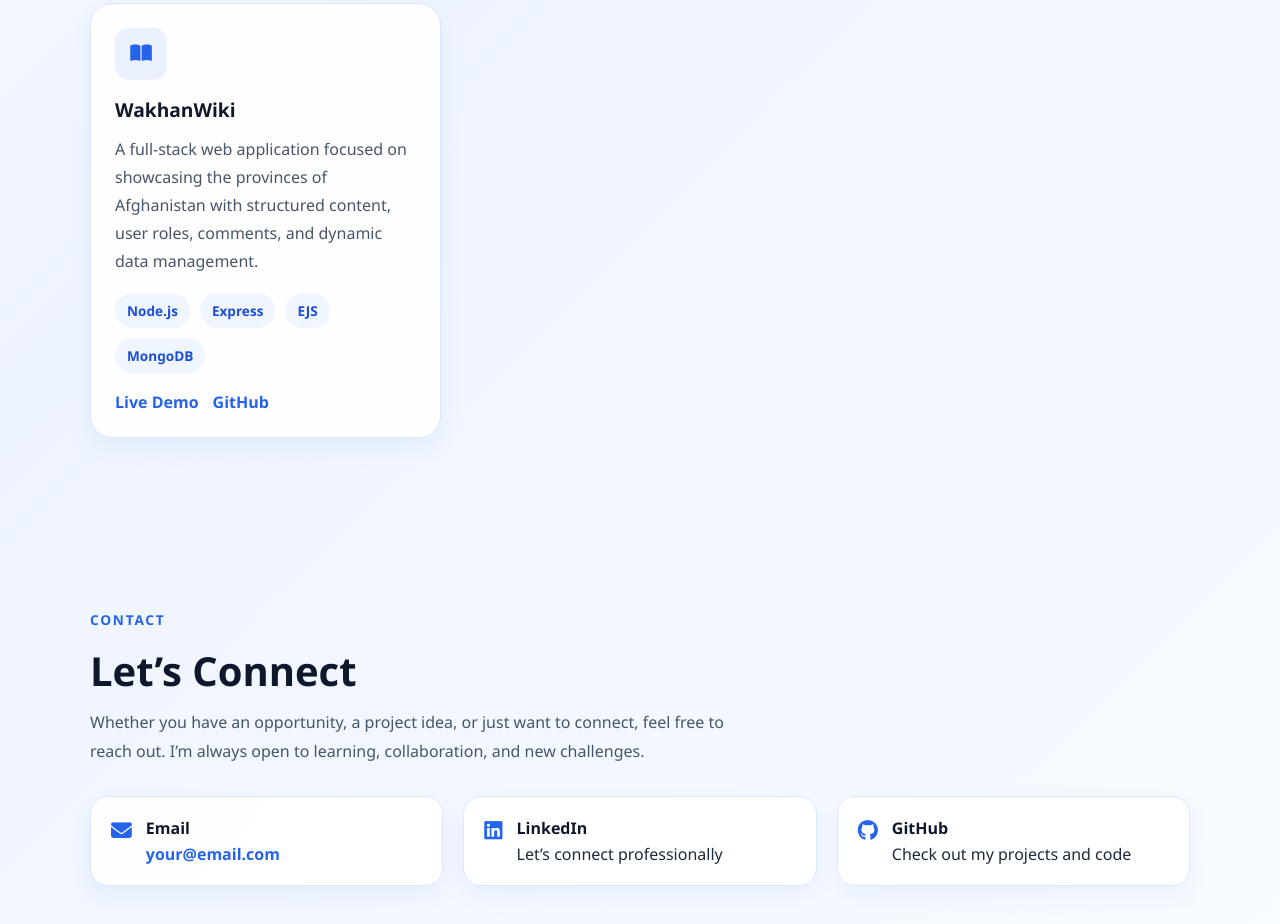
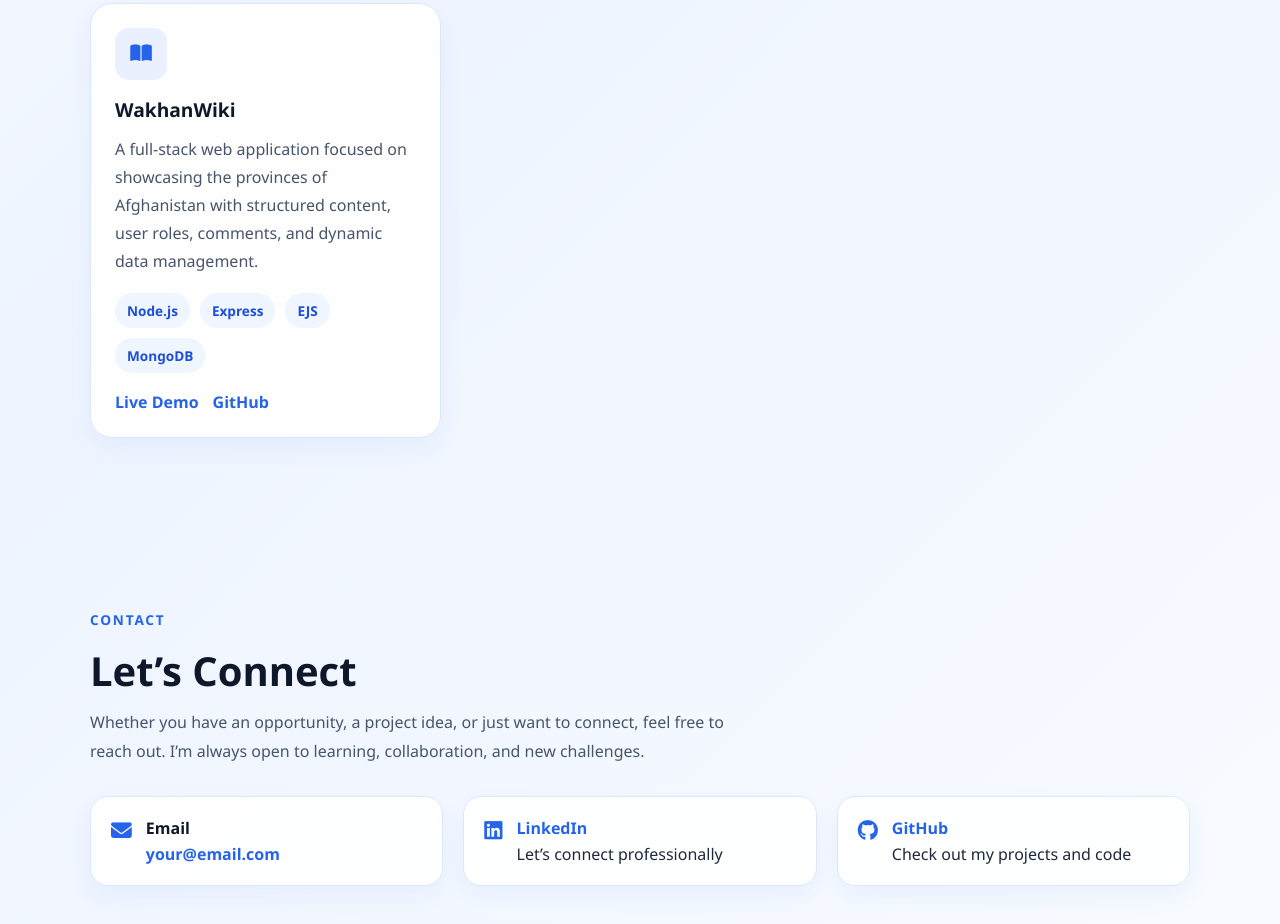
Before and after one commit to karimzai99/karimzai-portfolio, a plain HTML site: page index.html in a window 1280 px wide. Shown: the part 1447-2371 px from the top of the page. Drawn offline with Linux system fonts and the light colour scheme.

Commit message:
Update LinkedIn and GitHub links in index.html

```diff
--- a/index.html
+++ b/index.html
@@ -694,7 +694,7 @@
       <div class="contact-item">
         <i class="fa-brands fa-linkedin"></i>
         <div>
-          <strong>LinkedIn</strong>
+          <strong><a href="https://www.linkedin.com/in/naseer-ahmad-karimzai-0a0158145/">LinkedIn</a></strong>
           <p>Let’s connect professionally</p>
         </div>
       </div>
@@ -702,7 +702,7 @@
       <div class="contact-item">
         <i class="fa-brands fa-github"></i>
         <div>
-          <strong>GitHub</strong>
+          <strong><a href="https://github.com/karimzai99">GitHub </a></strong>
           <p>Check out my projects and code</p>
         </div>
       </div>
```
